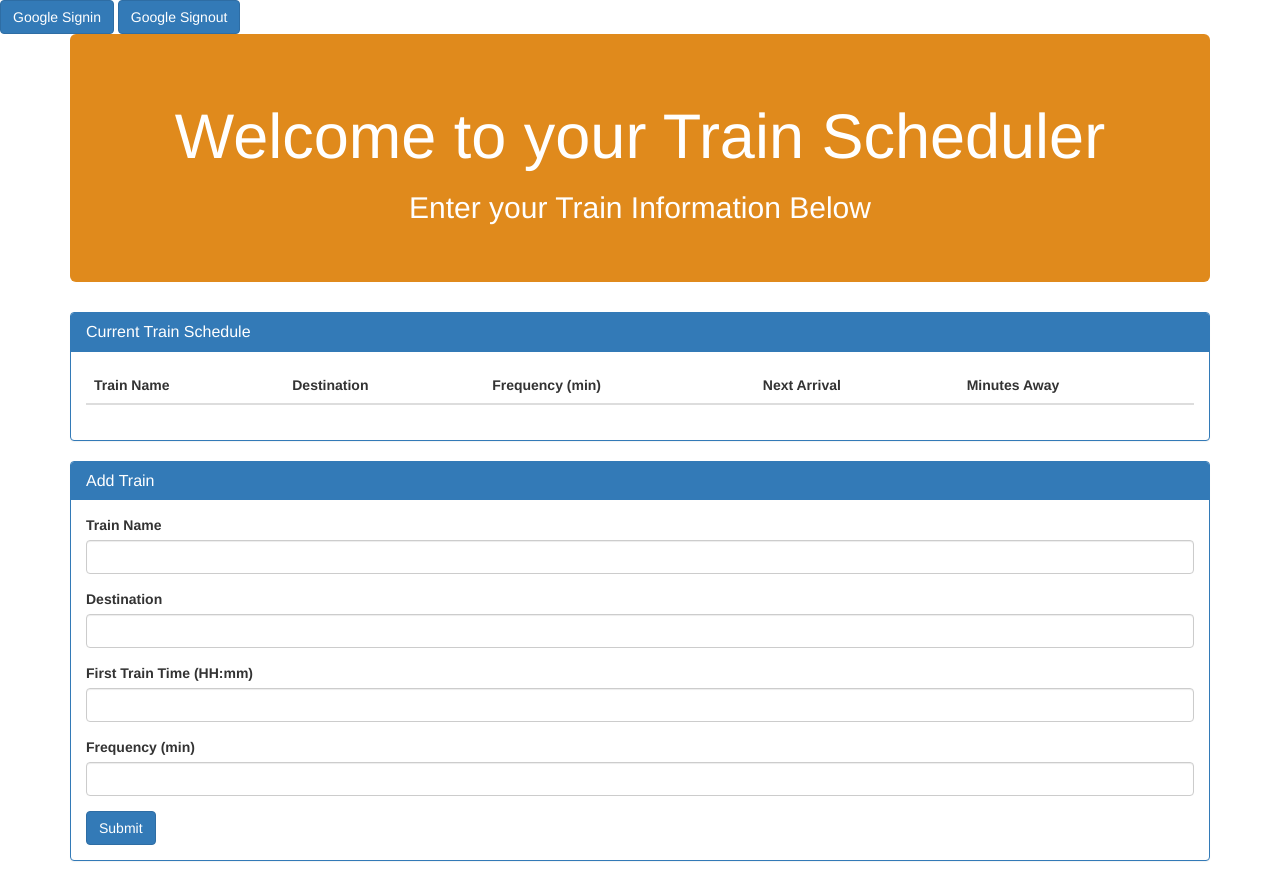
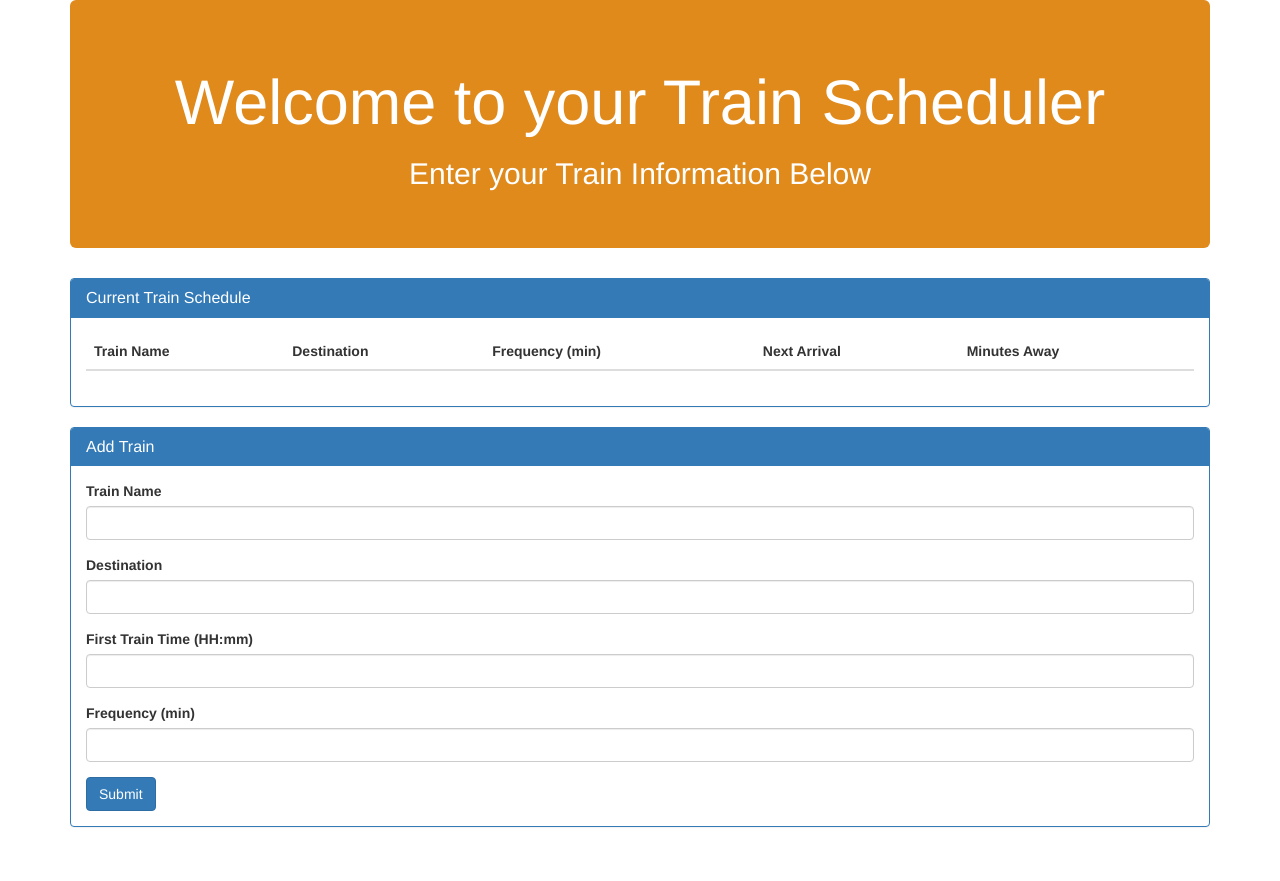
Before and after one commit to aausek/Train-Scheduler, a plain HTML site: page index.html in a window 1280 px wide. After the commit the page ends 847 px from the top, so only its background shows below. Drawn offline with nearby package versions, Linux system fonts and the light colour scheme; no server answers.

Commit message:
index.html button edit

```diff
--- a/index.html
+++ b/index.html
@@ -24,8 +24,8 @@
 
 </head>
 <body>
-	<button class="btn btn-primary" onclick = "googleSignin()">Google Signin</button>
-	<button class="btn btn-primary" onclick = "googleSignout()">Google Signout</button>
+	<!--<button class="btn btn-primary" onclick = "googleSignin()">Google Signin</button>
+	<button class="btn btn-primary" onclick = "googleSignout()">Google Signout</button>-->
 
 	<div class="container">
 
```
